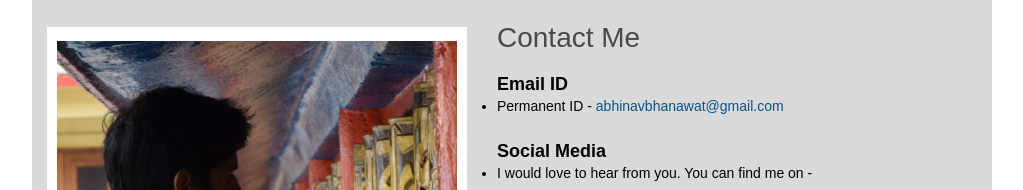
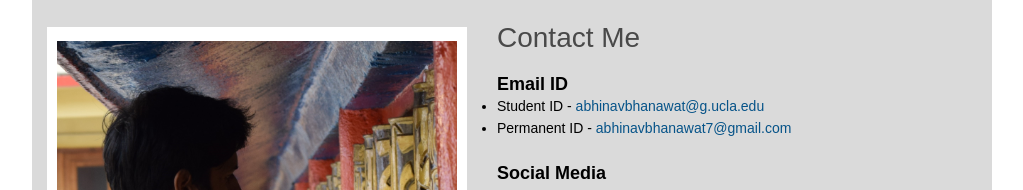
Before and after one commit to abhinavbhanawat/abhinavbhanawat.github.io, a plain HTML site: page page5.html in a window 1280 px wide. Shown: the part 138-328 px from the top of the page, without its empty margins (128-1151 px from the left). Drawn offline with Linux system fonts and the light colour scheme; a script that the page names is missing.

Commit message:
Update page5.html

```diff
--- a/page5.html
+++ b/page5.html
@@ -41,7 +41,8 @@
  <ul class="no-bullets">
 <li> <font size="4"><b>Email ID</b></font>
 <ul>
-<li type=disc>Permanent ID - <a href="mailto:abhinavbhanawat@gmail.com">abhinavbhanawat@gmail.com</a>
+<li type=disc>Student ID - <a href="mailto:abhinavbhanawat@g.ucla.edu">abhinavbhanawat@g.ucla.edu</a>
+<li type=disc>Permanent ID - <a href="mailto:abhinavbhanawat7@gmail.com">abhinavbhanawat7@gmail.com</a>
 </ul><br/>
 
 <li><font size="4"><b>Social Media</b></font> <br/><ul><li type=disc>I would love to hear from you. You can find me on - </ul><br/>
```
